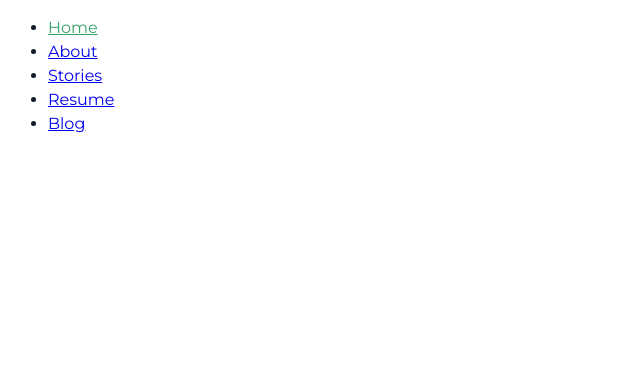
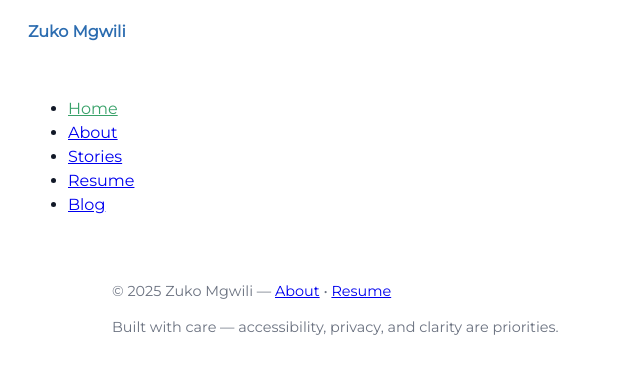
Before and after one commit to zukomgwili/zukomgwili.github.io, a Jekyll site: the page built from index.md, in a window 1280 px wide. Shown: the top 374 px of the page, without its empty margins (0-640 px from the left). Built offline with Jekyll 4.4.1, drawn with Linux system fonts in a browser that asks for light colours.

Commit message:
feat(001-modernize-website): add header/footer includes with ARIA landmarks + styles (T006)

```diff
--- /dev/null
+++ b/_includes/footer.html
@@ -0,0 +1,6 @@
+<footer role="contentinfo" class="site-footer" aria-label="Site footer">
+  <div class="wrap">
+    <p>&copy; {{ site.time | date: '%Y' }} {{ site.title }} — <a href="/about.html">About</a> • <a href="/resume.html">Resume</a></p>
+    <p class="attribution">Built with care — accessibility, privacy, and clarity are priorities.</p>
+  </div>
+</footer>
--- /dev/null
+++ b/_includes/header.html
@@ -0,0 +1,8 @@
+<header role="banner" class="site-header" aria-label="Site header">
+  <div class="site-branding">
+    <a href="/" class="site-title">{{ site.title | default: "Home" }}</a>
+    <p class="site-description">{{ site.description }}</p>
+  </div>
+
+  {% include navigation.html %}
+</header>
--- a/_layouts/default.html
+++ b/_layouts/default.html
@@ -13,10 +13,12 @@
 </head>
 
 <body>
-  {% include navigation.html %}
+  {% include header.html %}
+
   <main id="main-content" role="main">
     {{ content }}
   </main>
+  {% include footer.html %}
 </body>
 
 </html>
--- a/_sass/main.scss
+++ b/_sass/main.scss
@@ -1,7 +1,8 @@
 @import "tokens";
 @import "resume";
 
-html, body {
+html,
+body {
   font-family: $font-family-sans;
   font-size: $font-size-base;
   line-height: $line-height-base;
@@ -26,9 +27,42 @@ html, body {
   transition: top 0.15s ease-in-out, opacity 0.15s ease-in-out;
   opacity: 0;
 }
+
 .skip-link:focus {
   top: 12px;
   opacity: 1;
   outline: none;
-  box-shadow: 0 0 0 3px rgba(59,130,246,0.25);
+  box-shadow: 0 0 0 3px rgba(59, 130, 246, 0.25);
 }
+
+/* header / footer basics */
+.site-header {
+  border-bottom: 1px solid lighten($bg, 6%);
+  padding: $space-sm $space-md;
+}
+.site-branding {
+  display: flex;
+  flex-direction: column;
+  gap: $space-xs;
+  margin-bottom: $space-sm;
+}
+.site-title {
+  font-weight: 700;
+  color: $brand-color;
+  text-decoration: none;
+}
+.site-description {
+  color: $muted;
+  font-size: 0.9rem;
+}
+.site-footer {
+  border-top: 1px solid lighten($bg, 6%);
+  padding: $space-md;
+  color: $muted;
+  font-size: 0.9rem;
+  background: transparent;
+}
+.site-footer .wrap {
+  max-width: 66rem;
+  margin: 0 auto;
+}
```
Also changed, not shown: specs/001-modernize-website/tasks.md (+1 -1 lines).
